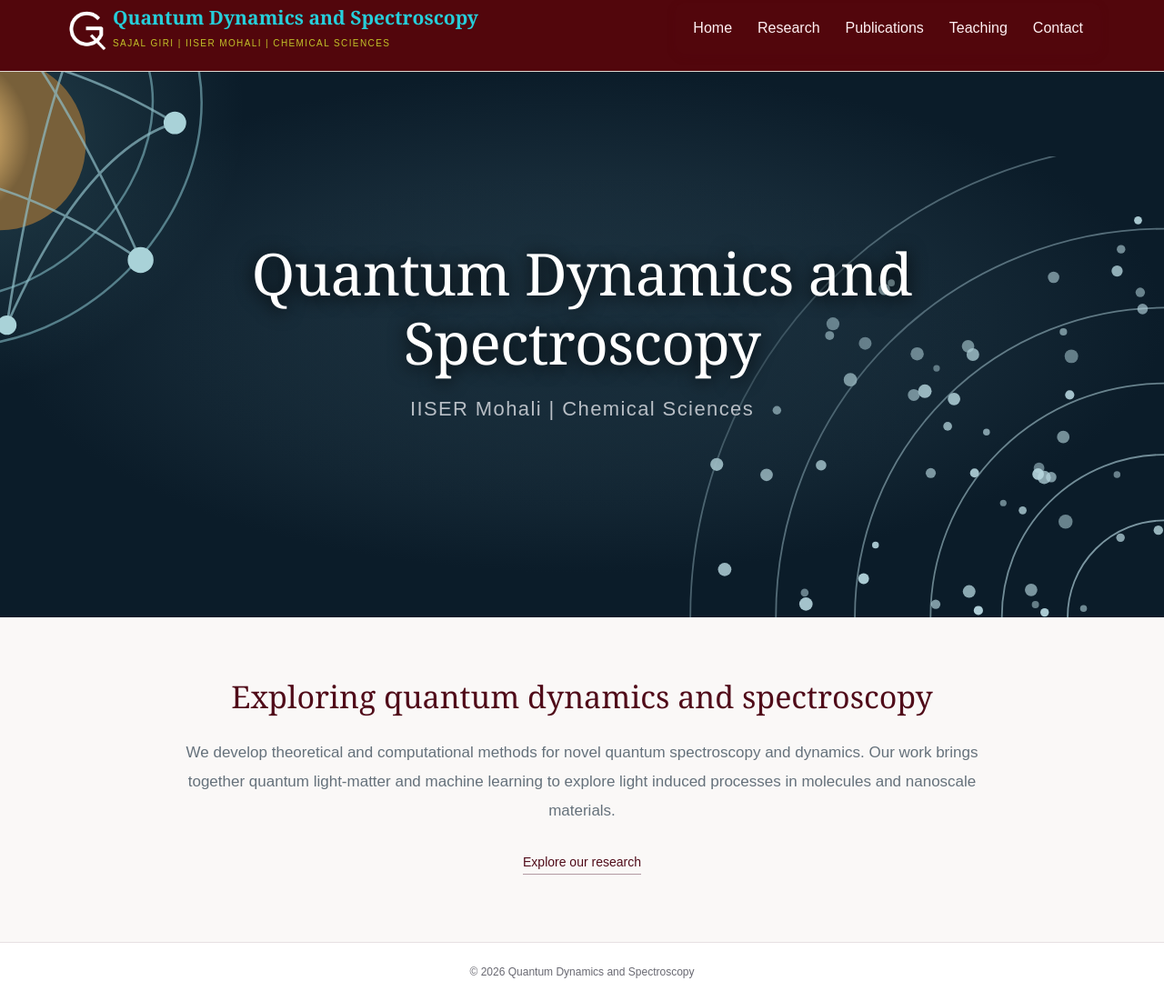
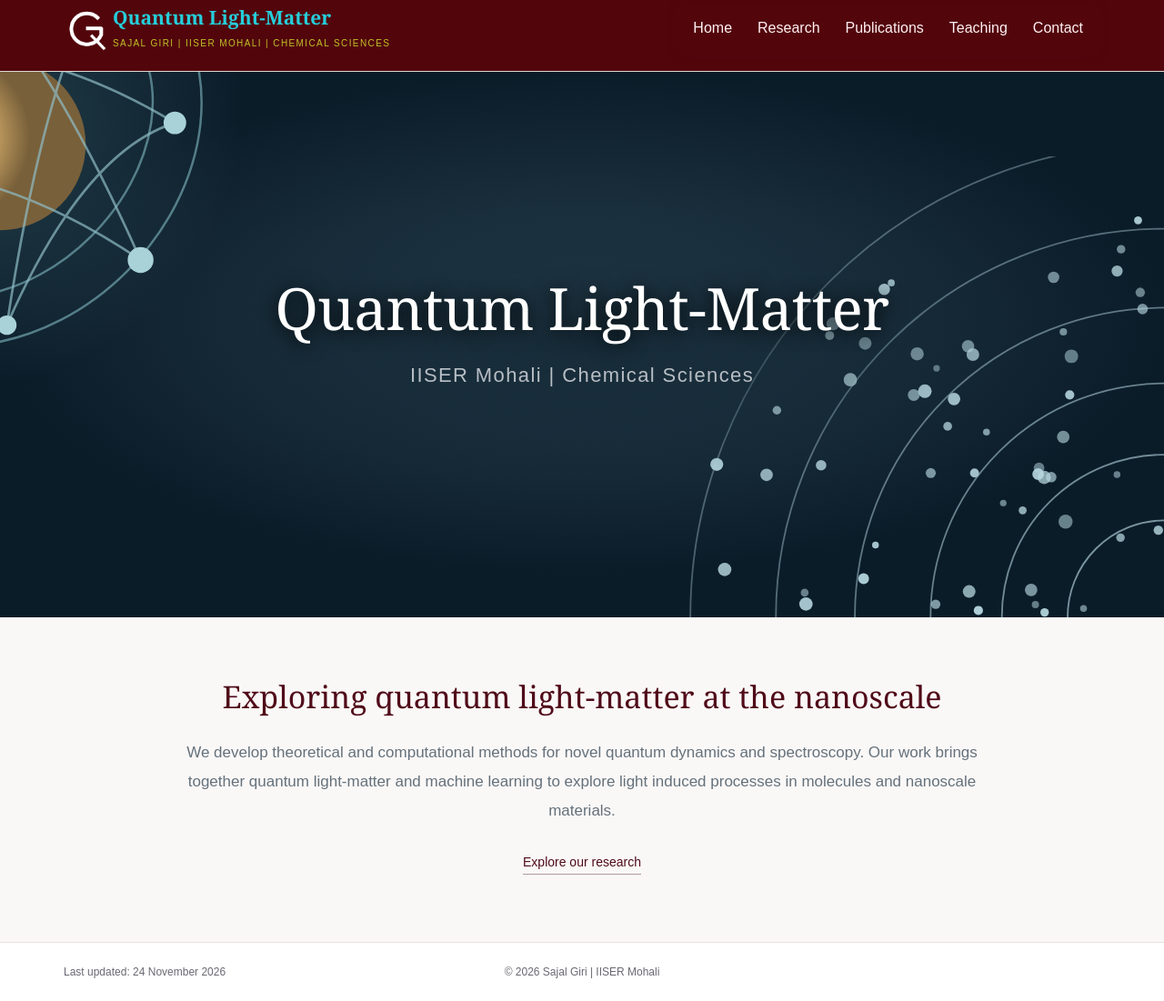
Before and after one commit to SajalKGiri/homepage, a plain HTML site: page index.html in a window 1280 px wide. Shown: the part 16-1117 px from the top of the page at 91% size. Drawn offline with Linux system fonts and the light colour scheme.

Commit message:
Add files via upload

```diff
--- a/index.html
+++ b/index.html
@@ -1342,6 +1342,27 @@ body:has(#teaching:target) nav a[href="#teaching"] {
   text-align: center;
 }
 
+footer .footer-content {
+  display: grid;
+  grid-template-columns: 1fr auto 1fr;
+  align-items: center;
+}
+
+footer .last-updated {
+  text-align: left;
+}
+
+footer .copyright {
+  text-align: center;
+}
+
+@media (max-width: 650px) {
+  footer .footer-content {
+    grid-template-columns: 1fr;
+    gap: 10px;
+  }
+}
+
   </style>
  </head>
 
@@ -1356,15 +1377,15 @@ body:has(#teaching:target) nav a[href="#teaching"] {
 
   <header>
    <div class="wrap nav">
-      <a aria-label="Quantum Dynamics and Spectroscopy home" class="brand" href="#home">
-      <img src="giri_logo.png"  alt="Quantum Dynamics and Spectroscopy logo" class="dedicated-logo" width="51" height="51">
+      <a aria-label="Quantum Light-Matter home" class="brand" href="#home">
+      <img src="giri_logo.png"  alt="Quantum Light-Matter logo" class="dedicated-logo" width="51" height="51">
       <path d="M175 63A80 80 0 1 0 194 151V119H125" fill="none" stroke="#500b19" stroke-linecap="square" stroke-linejoin="round" stroke-width="19">
       </path>
       <path d="M147 149L207 211" fill="none" stroke="#500b19" stroke-linecap="square" stroke-width="15">
       </path>
       <span>
         <strong>
-        Quantum Dynamics and Spectroscopy
+        Quantum Light-Matter
         </strong>
         <small>
         Sajal Giri | IISER Mohali | Chemical Sciences
@@ -1599,7 +1620,7 @@ body:has(#teaching:target) nav a[href="#teaching"] {
     </svg>
     <div class="hero-content">
      <h1 id="welcome">
-      Quantum Dynamics and Spectroscopy
+      Quantum Light-Matter
      </h1>
      <p class="hero-affiliation">
       IISER Mohali | Chemical Sciences
@@ -1628,10 +1649,10 @@ body:has(#teaching:target) nav a[href="#teaching"] {
    <section aria-labelledby="intro-title" class="home-intro">
     <div class="wrap">
      <h2 id="intro-title">
-      Exploring quantum dynamics and spectroscopy
+      Exploring quantum light-matter at the nanoscale
      </h2>
      <p>
-      We develop theoretical and computational methods for novel quantum spectroscopy and dynamics.
+      We develop theoretical and computational methods for novel quantum dynamics and spectroscopy.
       Our work brings together quantum light-matter and machine learning to explore light induced processes in molecules and nanoscale materials.
      </p>
      <a href="#research">
@@ -1759,7 +1780,7 @@ body:has(#teaching:target) nav a[href="#teaching"] {
        Research
       </h2>
       <p>
-      We develop theoretical and computational methods for novel quantum spectroscopy and dynamics.
+      We develop theoretical and computational methods for novel quantum dynamics and spectroscopy.
       Our work brings together quantum light-matter and machine learning to explore light induced processes in molecules and nanoscale materials.
       </p>
      </div>
@@ -2679,17 +2700,39 @@ body:has(#teaching:target) nav a[href="#teaching"] {
 
 
 
-  <footer>
-   <div class="wrap">
-    <span>
-     ©
-     <span id="year">
-      2026
-     </span>
-     Quantum Dynamics and Spectroscopy
+<footer>
+  <div class="wrap footer-content">
+    <span class="last-updated">
+      Last updated: <span id="updated-date">24 November 2026</span>
     </span>
-   </div>
-  </footer>
+
+    <span class="copyright">
+      © <span id="year">2026</span> Sajal Giri  |  IISER Mohali
+    </span>
+  </div>
+</footer>
+
+<script>
+  function updateFooterDate() {
+    const today = new Date();
+
+    document.getElementById("updated-date").textContent =
+      today.toLocaleDateString("en-GB", {
+        day: "numeric",
+        month: "long",
+        year: "numeric",
+        timeZone: "Asia/Kolkata"
+      });
+
+    document.getElementById("year").textContent =
+      today.toLocaleDateString("en-GB", {
+        year: "numeric",
+        timeZone: "Asia/Kolkata"
+      });
+  }
+
+  updateFooterDate();
+</script>
 
 
   <script>
```
